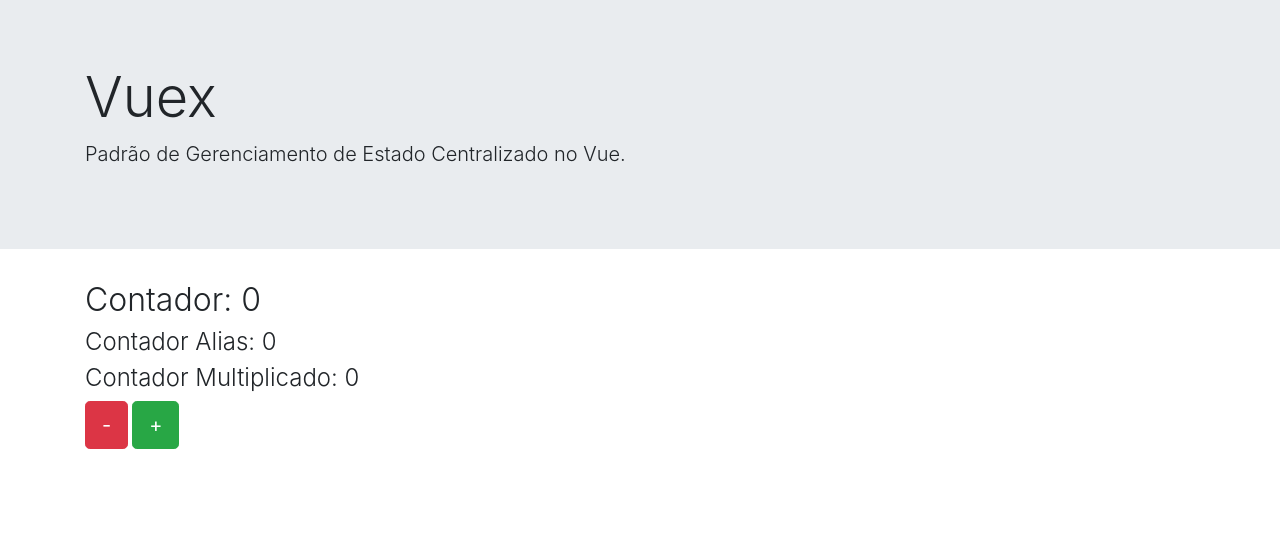
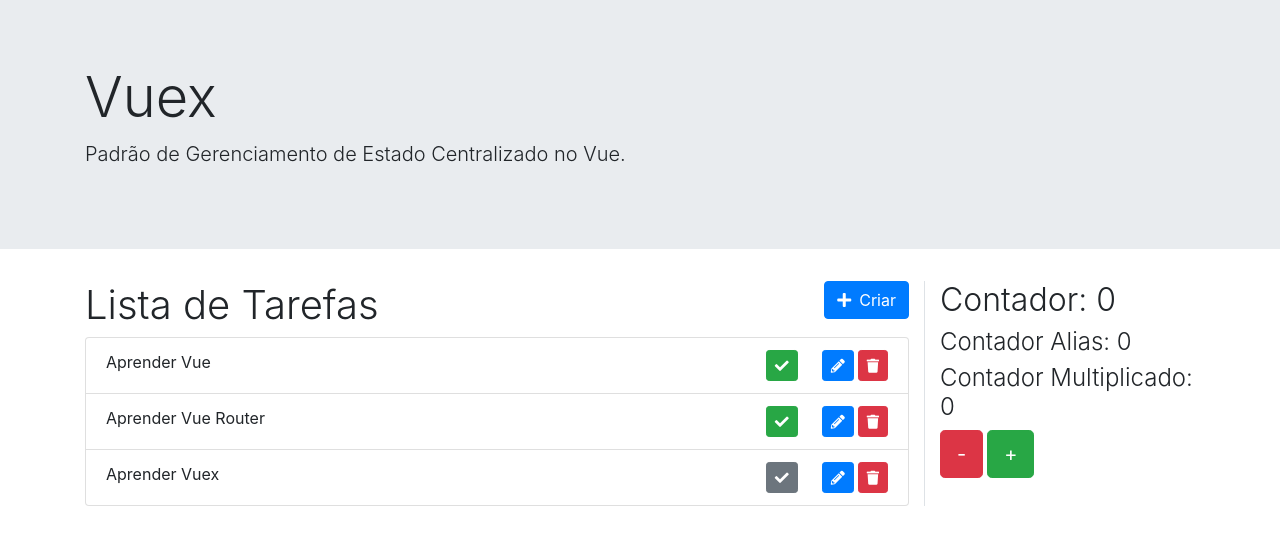
Before and after one commit to lourencofelipe/vue-vuex, a Vue app: page / in a window 1280 px wide. Shown: the top 544 px of the page. Built offline with nearby package versions, Linux system fonts and the light colour scheme.

Commit message:
Centralizing the task list

```diff
--- a/src/App.vue
+++ b/src/App.vue
@@ -1,26 +1,37 @@
 <template>
-   <div id="app">
+  <div id="app">
+
     <div class="jumbotron jumbotron-fluid">
       <div class="container">
         <h1 class="display-4">Vuex</h1>
         <p class="lead">Padrão de Gerenciamento de Estado Centralizado no Vue.</p>
       </div>
     </div>
-      <div class="container">
 
-        <Contador />
+    <div class="container">
 
+      <div class="row">
+        <div class="col-sm-9 border-right">
+          <TarefasLista />
+        </div>
+        <div class="col-sm-3">
+          <Contador />
+        </div>
       </div>
-   </div>
+
+    </div>
+
+  </div>
 </template>
-
 <script>
 
-import Contador from './components/Contador'
+import Contador from '@/components/Contador.vue'
+import TarefasLista from '@/components/TarefasLista.vue'
 
 export default {
   components: {
-    Contador
+    Contador,
+    TarefasLista
   }
 }
 </script>
--- a/src/components/TarefaSalvar.vue
+++ b/src/components/TarefaSalvar.vue
@@ -54,7 +54,7 @@
         }
     },
     methods: {
-        salvar(event) {
+        salvar() {
             const operacao = !this.tarefa ? 'criar' : 'editar'
             console.log('Operação: ', operacao)
         }
--- a/src/components/TarefasLista.vue
+++ b/src/components/TarefasLista.vue
@@ -34,7 +34,7 @@
 </template>
 
 <script>
-
+import { mapState } from 'vuex'
 import TarefaSalvar from './TarefaSalvar.vue'
 import TarefasListaIten from './TarefasListaIten.vue'
 
@@ -46,16 +46,14 @@
     data() {
         return {
             exibirFormulario: false,
-            tarefaSelecionada: undefined,
-            tarefas: [
-                { id: 1, titulo: 'Aprender Vue', concluido: true },
-                { id: 2, titulo: 'Aprender Vue Router', concluido: true },
-                { id: 3, titulo: 'Aprender Vuex', concluido: false }
-            ]
+            tarefaSelecionada: undefined
         }
     },
+    computed: {
+        ...mapState(['tarefas'])
+    },
     methods: {
-        exibirFormularioCriarTarefa(event) {
+        exibirFormularioCriarTarefa() {
             if (this.tarefaSelecionada) {
                 this.tarefaSelecionada = undefined
                 return
--- a/src/store/index.js
+++ b/src/store/index.js
@@ -5,7 +5,12 @@
 
 export default new Vuex.Store({
   state: {
-    contador : 0
+    contador : 0,
+    tarefas: [
+      { id: 1, titulo: 'Aprender Vue', concluido: true },
+      { id: 2, titulo: 'Aprender Vue Router', concluido: true },
+      { id: 3, titulo: 'Aprender Vuex', concluido: false }
+    ]
   },
   mutations: {
   },
```
